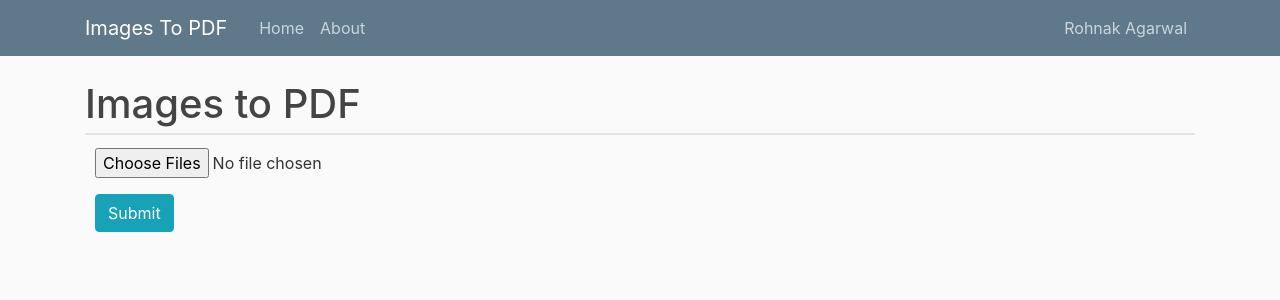
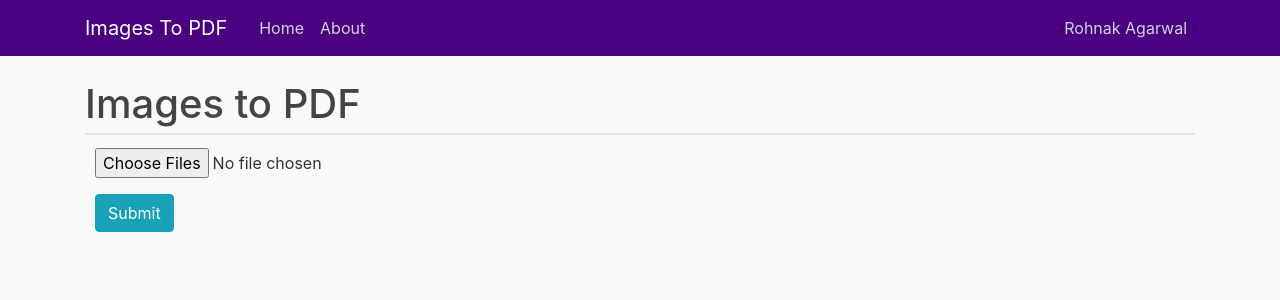
Before and after one commit to rrkas/ImgToPdfFlask, a Flask app: page / in a window 1280 px wide. Shown: the top 300 px of the page. Run offline with Flask 2, Linux system fonts and the light colour scheme; some libraries are stand-ins or nearby versions.

Commit message:
theme change

```diff
--- a/image_to_pdf/static/main.css
+++ b/image_to_pdf/static/main.css
@@ -9,7 +9,7 @@ h1, h2, h3, h4, h5, h6 {
 }
 
 .bg-steel {
-  background-color: #5f788a;
+  background-color: indigo;
 }
 
 .site-header .navbar-nav .nav-link {
--- a/image_to_pdf/templates/layout.html
+++ b/image_to_pdf/templates/layout.html
@@ -8,7 +8,6 @@
           integrity="sha384-Gn5384xqQ1aoWXA+058RXPxPg6fy4IWvTNh0E263XmFcJlSAwiGgFAW/dAiS6JXm" crossorigin="anonymous">
 
     <link rel="stylesheet" type="text/css" href="{{ url_for('static', filename='main.css') }}">
-<!--    <link rel="shortcut icon" href="{{ url_for('static', filename='favicon.ico') }}">-->
     <title>RRKAS Images to PDF{% if title %} - {{ title }}{% endif %}</title>
 </head>
 <body>
```
